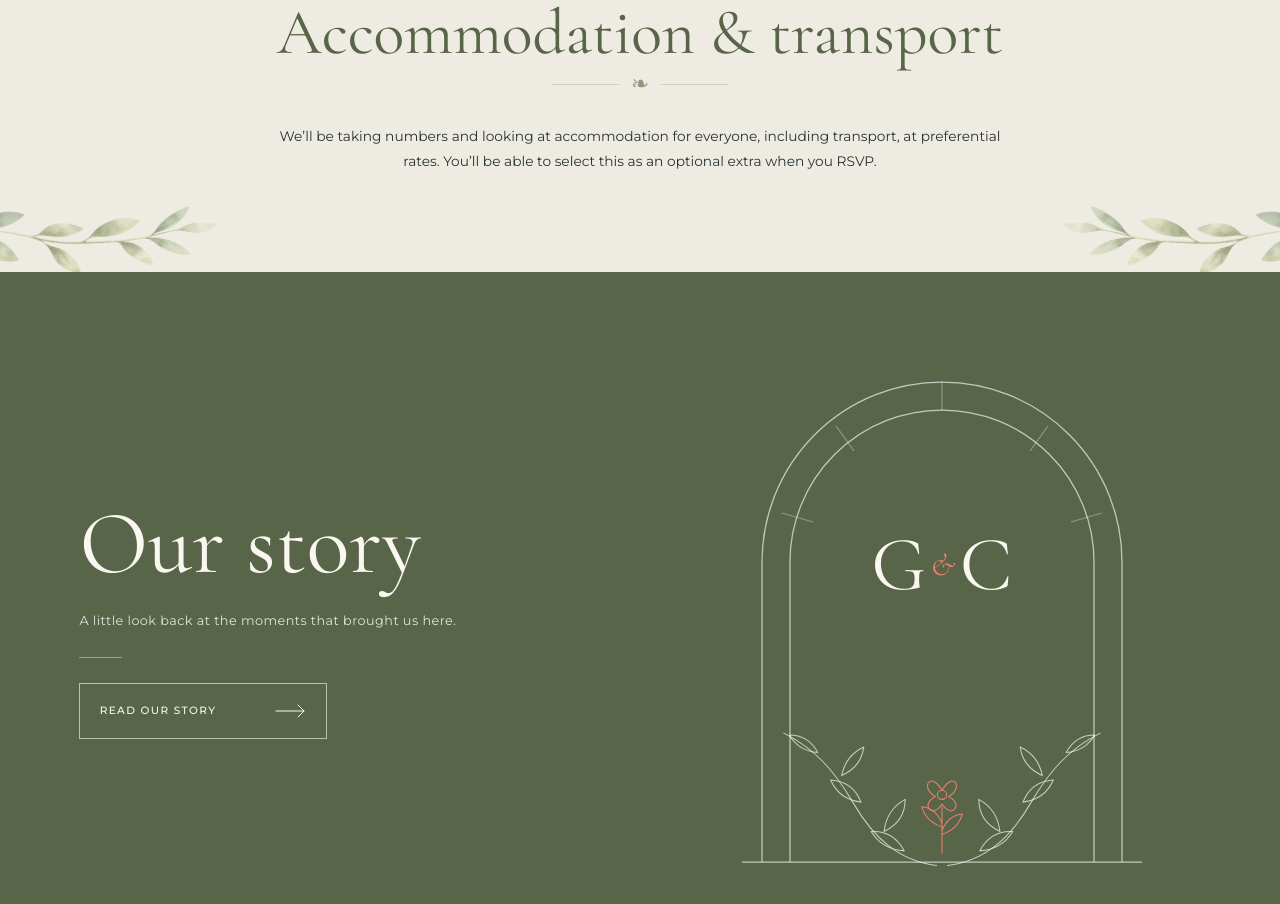
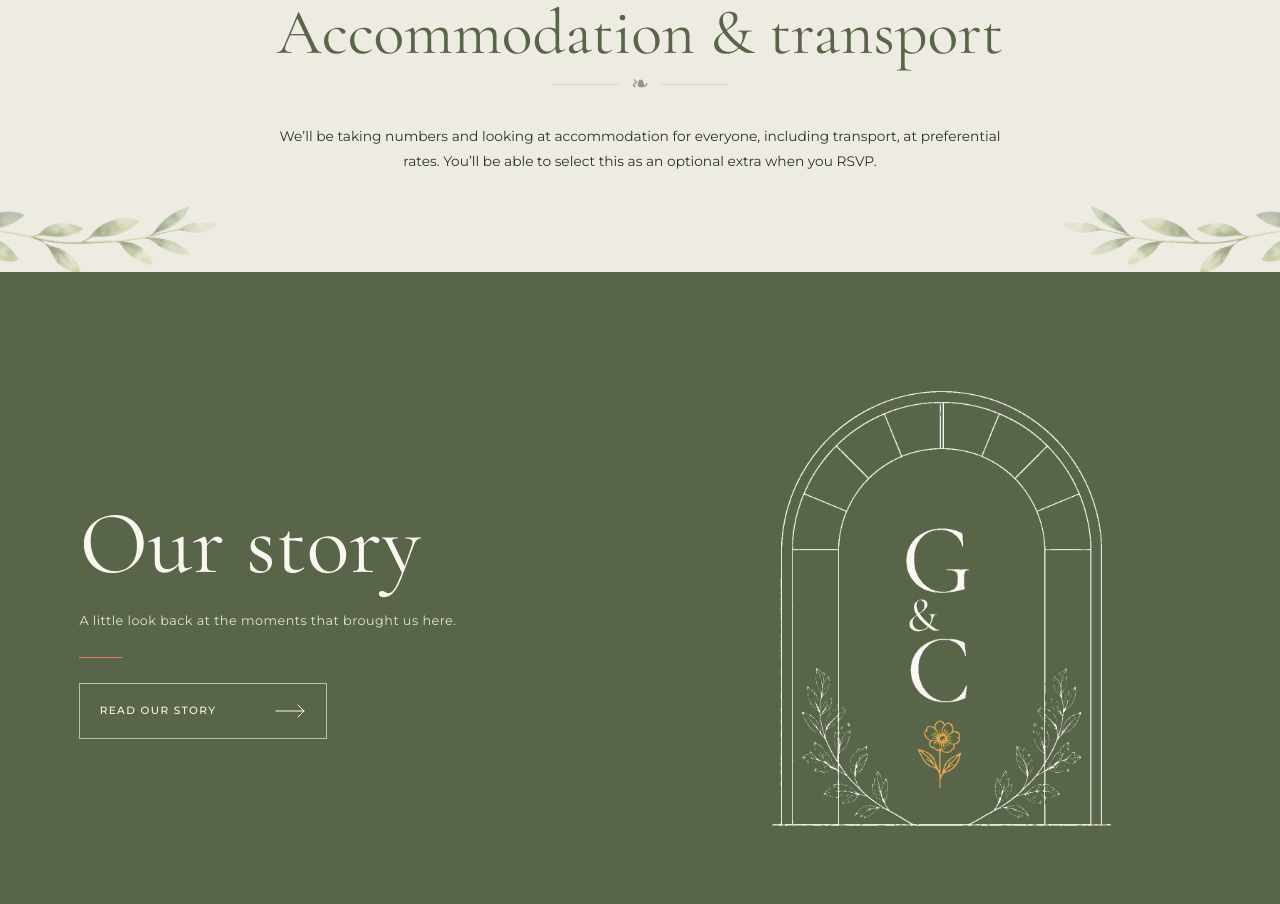
Before and after one commit to turbosasquatch/wallacebanner, a plain HTML site: page wedding.html in a window 1280 px wide. Shown: the part 3695-4599 px from the top of the page. Drawn offline with nearby package versions, Linux system fonts and the light colour scheme.

Commit message:
Improve Our story arch

```diff
--- a/styles.css
+++ b/styles.css
@@ -1079,21 +1079,10 @@ iframe:focus-visible {
   font-style: italic;
 }
 
-.story-arch-botanicals {
-  position: absolute;
-  right: 4%;
-  bottom: 1.4%;
-  left: 4%;
-  width: 92%;
-  fill: none;
-  stroke: rgba(250, 247, 241, 0.7);
-  stroke-linecap: round;
-  stroke-linejoin: round;
-  stroke-width: 1.15;
-}
-
-.story-arch-flower {
-  stroke: var(--coral);
+.story-arch-image {
+  width: 100%;
+  height: 100%;
+  object-fit: contain;
 }
 
 .story-page-main {
--- a/wedding.html
+++ b/wedding.html
@@ -9,7 +9,7 @@
     <link rel="preconnect" href="https://fonts.googleapis.com">
     <link rel="preconnect" href="https://fonts.gstatic.com" crossorigin>
     <link href="https://fonts.googleapis.com/css2?family=Cormorant+Garamond:ital,wght@0,400;0,500;1,400&amp;family=Montserrat:wght@400;500&amp;display=swap" rel="stylesheet">
-    <link rel="stylesheet" href="styles.css?v=20260715-6">
+    <link rel="stylesheet" href="styles.css?v=20260715-7">
   </head>
   <body class="event-page wedding-page">
     <a class="skip-link" href="#main-content">Skip to content</a>
@@ -150,23 +150,7 @@
           </a>
         </div>
         <div class="story-arch" aria-hidden="true">
-          <svg class="story-arch-lines" viewBox="0 0 400 520">
-            <path d="M20 500V200a180 180 0 0 1 360 0v300M48 500V200a152 152 0 0 1 304 0v300M0 500h400"/>
-            <path class="story-arch-ribs" d="M200 20v28M94 64l18 25M306 64l-18 25M40 151l31 9M360 151l-31 9"/>
-          </svg>
-          <div class="story-monogram"><span>G</span><b>&amp;</b><span>C</span></div>
-          <svg class="story-arch-botanicals" viewBox="0 0 400 190">
-            <g>
-              <path d="M194 180c-40-5-68-29-91-69-20-34-41-58-75-75M206 180c40-5 68-29 91-69 20-34 41-58 75-75"/>
-              <path d="M159 164c-17-1-28-8-36-21 16-1 28 6 36 21zM137 143c2-17 10-28 23-35 0 16-8 28-23 35zM112 111c-16-2-27-10-33-24 16 1 27 9 33 24zM91 82c3-15 11-25 24-31-2 15-10 25-24 31zM65 57c-14-1-24-7-31-19 14 0 24 6 31 19z"/>
-              <path d="M241 164c17-1 28-8 36-21-16-1-28 6-36 21zM263 143c-2-17-10-28-23-35 0 16 8 28 23 35zM288 111c16-2 27-10 33-24-16 1-27 9-33 24zM309 82c-3-15-11-25-24-31 2 15 10 25 24 31zM335 57c14-1 24-7 31-19-14 0-24 6-31 19z"/>
-            </g>
-            <g class="story-arch-flower">
-              <path d="M200 116v50M200 138c-12-4-19-11-22-22 11 1 18 8 22 18M200 146c12-4 19-11 22-22-11 1-18 8-22 18"/>
-              <circle cx="200" cy="103" r="5"/>
-              <path d="M200 98c-13-22-24-2-7 7-17 8-4 25 7 8 11 17 24 0 7-8 17-9 6-29-7-7z"/>
-            </g>
-          </svg>
+          <img class="story-arch-image" src="assets/our-story-arch.png" alt="" width="1122" height="1402">
         </div>
       </section>
     </main>
```
Also changed, not shown: assets/our-story-arch.png (added).
